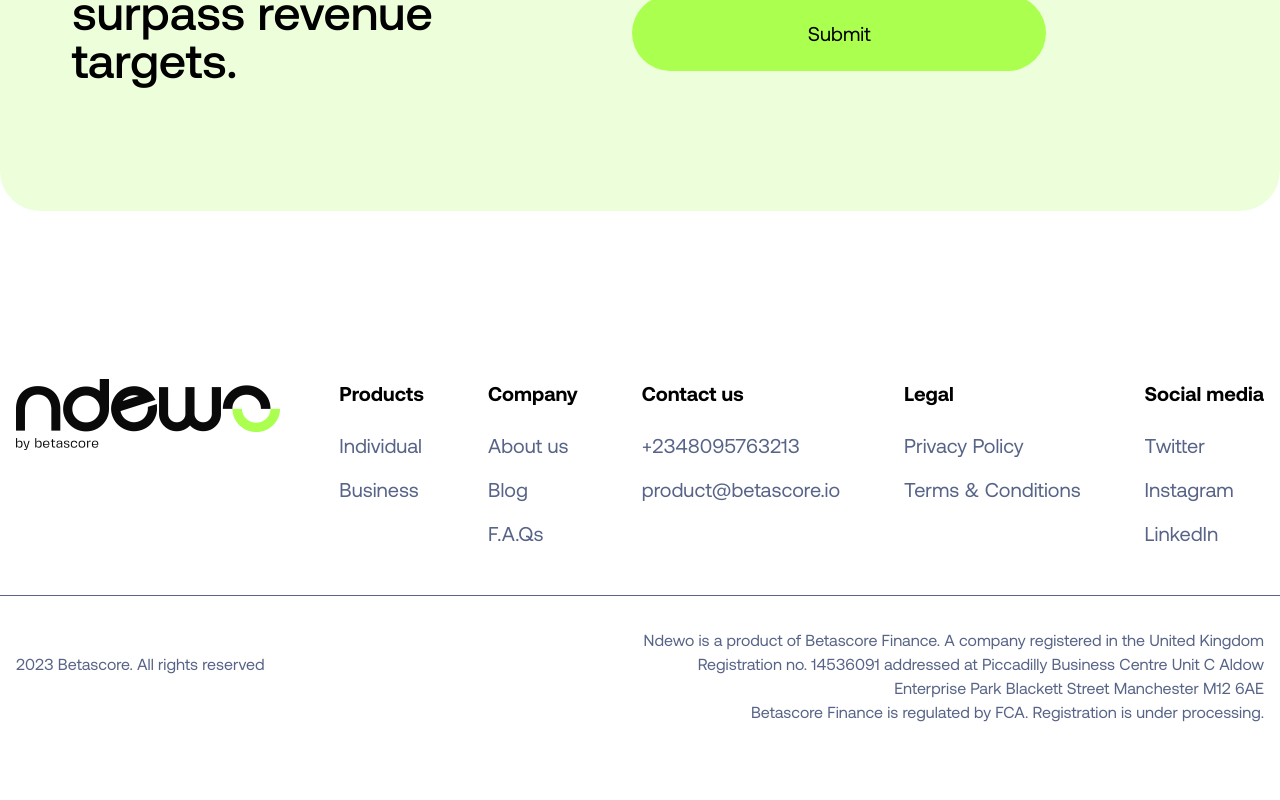
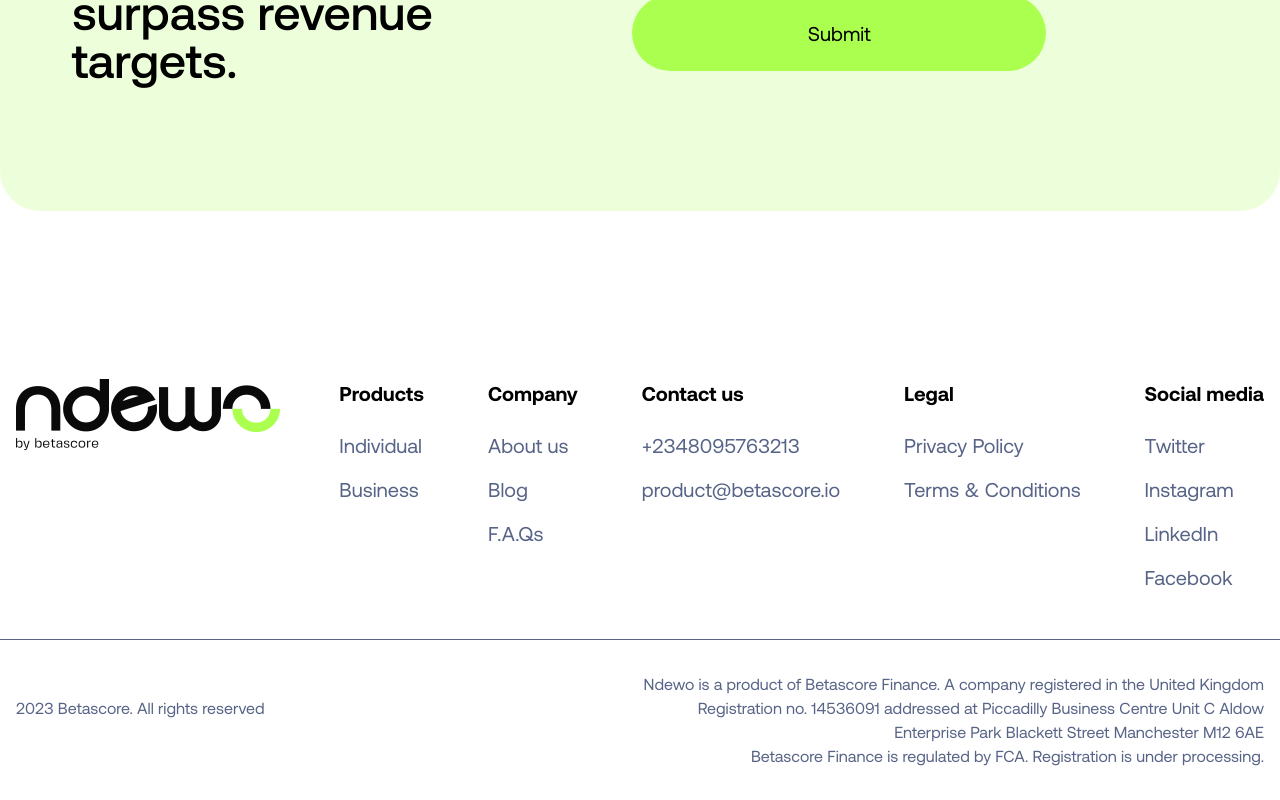
Before and after one commit to openwell/betascore, a Next.js app: page /business in a window 1280 px wide. Shown: the part 6737-7537 px from the top of the page. Before the commit the page ends 7493 px from the top, so only its background shows below. Built offline with nearby package versions, Linux system fonts and the light colour scheme.

Commit message:
social links update

```diff
--- a/src/components/Footer/index.tsx
+++ b/src/components/Footer/index.tsx
@@ -13,12 +13,12 @@
       <div className="px-4 py-12">
         {/* xl:gap-[140px] */}
         <div className="flex flex-wrap justify-between xl:flex-nowrap">
-          <div className='mb-10'>
+          <div className="mb-10">
             <Link href="/">
               <Image
                 src="/images/ndewo_by_betascore.png"
                 alt="beta-score logo"
-                className='w-[120px] xl:h-[71px] xl:w-[264px] '
+                className="w-[120px] xl:h-[71px] xl:w-[264px] "
                 width={264}
                 height={71}
               />
@@ -49,7 +49,7 @@
                 </li>
               </ul>
             </div>
-            <div className='flex-1'>
+            <div className="flex-1">
               <h3 className="text-lg xl:text-xl leading-6 text-black xl:font-semibold">
                 Company
               </h3>
@@ -134,28 +134,40 @@
               </h3>
               <ul role="list" className="mt-6 space-y-4">
                 <li>
-                  <Link
-                    href="/privacy-policy"
+                  <a
+                    target="_blank"
+                    href="https://twitter.com/getbetascore?s=21&t=UZn3090cyfwEqjLjR4CDIQ"
                     className="xl:text-xl leading-6 text-b-black-grey  hover:text-gray-500"
                   >
                     Twitter
-                  </Link>
+                  </a>
                 </li>
                 <li>
-                  <Link
-                    href="/terms-conditions"
+                  <a
+                    target="_blank"
+                    href="https://instagram.com/getbetascore?igshid=OGQ5ZDc2ODk2ZA=="
                     className="xl:text-xl leading-6 text-b-black-grey  hover:text-gray-500"
                   >
                     Instagram
-                  </Link>
+                  </a>
                 </li>
                 <li>
-                  <Link
-                    href="/terms-conditions"
+                  <a
+                    target="_blank"
+                    href="https://www.linkedin.com/company/betascore/"
                     className="xl:text-xl leading-6 text-b-black-grey  hover:text-gray-500"
                   >
                     LinkedIn
-                  </Link>
+                  </a>
+                </li>
+                <li>
+                  <a
+                    target="_blank"
+                    href="https://www.facebook.com/share/Q2YPT3RNeNkubgyv/?mibextid=LQQJ4d"
+                    className="xl:text-xl leading-6 text-b-black-grey  hover:text-gray-500"
+                  >
+                    Facebook
+                  </a>
                 </li>
               </ul>
             </div>
@@ -164,7 +176,9 @@
       </div>
       <div className="h-[1px] w-full bg-b-black-grey hidden xl:block" />
       <div className="flex flex-col lg:flex-row justify-between items-center py-8 px-4">
-        <p className="text-b-black-grey mb-6 text-sm xl:text-base">2023 Betascore. All rights reserved</p>
+        <p className="text-b-black-grey mb-6 text-sm xl:text-base">
+          2023 Betascore. All rights reserved
+        </p>
         <p className="text-b-black-grey max-w-[621px] text-center lg:text-right lg:text-sm xl:text-base hidden lg:block">
           Ndewo is a product of Betascore Finance. A company registered in the
           United Kingdom <br /> Registration no. 14536091 addressed at
@@ -174,10 +188,10 @@
         </p>
         <p className="text-b-black-grey text-center text-sm lg:hidden">
           Ndewo is a product of Betascore Finance. A company registered in the
-          United Kingdom Registration no. 14536091 addressed at
-          Piccadilly Business Centre Unit C Aldow Enterprise Park
-          Blackett Street Manchester M12 6AE Betascore Finance is
-          regulated by FCA. Registration is under processing.
+          United Kingdom Registration no. 14536091 addressed at Piccadilly
+          Business Centre Unit C Aldow Enterprise Park Blackett Street
+          Manchester M12 6AE Betascore Finance is regulated by FCA. Registration
+          is under processing.
         </p>
       </div>
     </footer>
```
